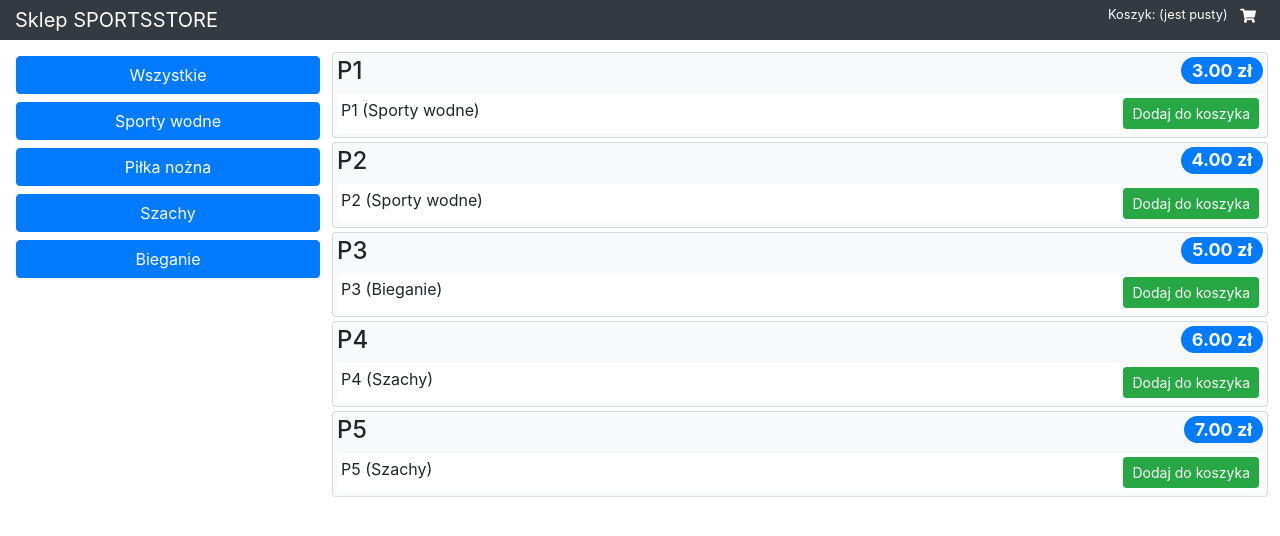
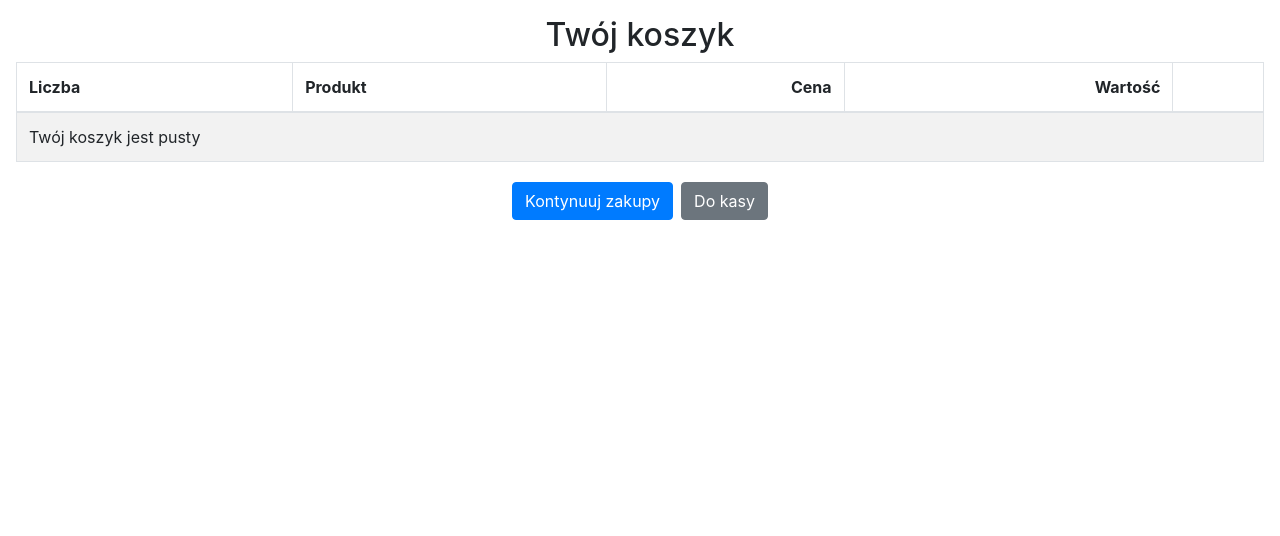
Before and after one commit to maciejewskakatarzyna/Sports-Store, a React (Create React App) app: page /shop/cart in a window 1280 px wide. Before the commit this address led to /shop/products. Shown: the top 536 px of the page. Built offline with nearby package versions, Linux system fonts and the light colour scheme.

Commit message:
add CartDetails

```diff
--- /dev/null
+++ b/src/shop/CartDetails.js
@@ -0,0 +1,41 @@
+import React, {Component} from "react";
+import {Link} from "react-router-dom";
+import { CartDetailsRows } from "./CartDetailsRows"
+
+export class CartDetails extends Component {
+    getLinkClasses = () => `btn btn-secondary m-1
+    ${this.props.cartItems === 0 ? "disabled" : ""}`;
+
+    render() {
+        return (
+            <div className="m-3">
+                <h2 className="text-center">Twój koszyk</h2>
+                <table className="table table-bordered table-striped">
+                    <thead>
+                    <tr>
+                        <th>Liczba</th>
+                        <th>Produkt</th>
+                        <th className="text-right">Cena</th>
+                        <th className="text-right">Wartość</th>
+                        <th/>
+                    </tr>
+                    </thead>
+                    <tbody>
+                    <CartDetailsRows cart={this.props.cart}
+                                     cartPrice={this.props.cartPrice}
+                                     updateQuantity={this.props.updateCartQuantity}
+                                     removeFromCart={this.props.removeFromCart} />
+                    </tbody>
+                </table>
+                <div className="text-center">
+                    <Link className="btn btn-primary m-1" to="/shop">
+                        Kontynuuj zakupy
+                    </Link>
+                    <Link className={this.getLinkClasses()} to="/shop/checkout">
+                        Do kasy
+                    </Link>
+                </div>
+            </div>
+        )
+    }
+}
--- /dev/null
+++ b/src/shop/CartDetailsRows.js
@@ -0,0 +1,40 @@
+import React, {Component} from "react";
+
+export class CartDetailsRows extends Component {
+    handleChange = (product, event) => {
+        this.props.updateQuantity(product, event.target.value);
+    }
+    render() {
+        if(!this.props.cart || this.props.cart.length === 0) {
+            return <tr>
+                <td colSpan="5">Twój koszyk jest pusty</td>
+            </tr>
+        } else {
+            return (
+                <>
+                    {this.props.cart.map(item =>
+                    <tr key={item.product.id}>
+                        <td>
+                            <input type="number" value={item.quantity}
+                                   onChange={(ev) =>
+                                   this.handleChange(item.product, ev)} />
+                        </td>
+                        <td>{item.product.name}</td>
+                        <td>{item.product.price.toFixed(2)} zł</td>
+                        <td>{(item.quantity * item.product.price).toFixed(2)} zł</td>
+                        <td>
+                            <button className="btn btn-sm btn-danger"
+                                    onClick={() => this.props.removeFromCart(item.product)}>
+                                Usuń
+                            </button>
+                        </td>
+                    </tr>
+                    )}
+                    <tr>
+                        <th colSpan="3" className="text-right">Wartość sumaryczna:</th>
+                        <th colSpan="2">{this.props.cartPrice.toFixed(2)} zł</th>
+                    </tr>
+                </>
+            )}
+    }
+}
--- a/src/shop/Shop.js
+++ b/src/shop/Shop.js
@@ -4,6 +4,12 @@
 import {CartSummary} from "./CartSummary";
 
 export class Shop extends Component {
+
+    handleAddToCart = (...args) => {
+        this.props.addToCart(...args);
+        this.props.history.push("/shop/cart")
+    }
+
     render() {
         return (
             <div className="container-fluid">
@@ -22,7 +28,7 @@
                     </div>
                     <div className="col-9 p-2">
                         <ProductList products={this.props.products}
-                        addToCart={this.props.addToCart}/>
+                        addToCart={this.handleAddToCart}/>
                     </div>
                 </div>
             </div>
--- a/src/shop/ShopConnector.js
+++ b/src/shop/ShopConnector.js
@@ -5,6 +5,7 @@
 import {DataTypes} from "../data/Types";
 import {Shop} from "./Shop";
 import {addToCart, updateCartQuantity, removeFromCart, clearCart} from "../data/CartActionCreators";
+import {CartDetails} from "./CartDetails";
 
 const mapStateToProps = (dataStore) => ({
     ...dataStore
@@ -28,6 +29,8 @@
                            render={(routeProps) =>
                            <Shop {...this.props} {...routeProps}
                                products={filterProducts(this.props.products, routeProps.match.params.category)} />}/>
+                    <Route path="/shop/cart" render={(routeProps) =>
+                    <CartDetails {...this.props}{...routeProps} />}/>
                     <Redirect to="/shop/products" />
                 </Switch>
             )
```
